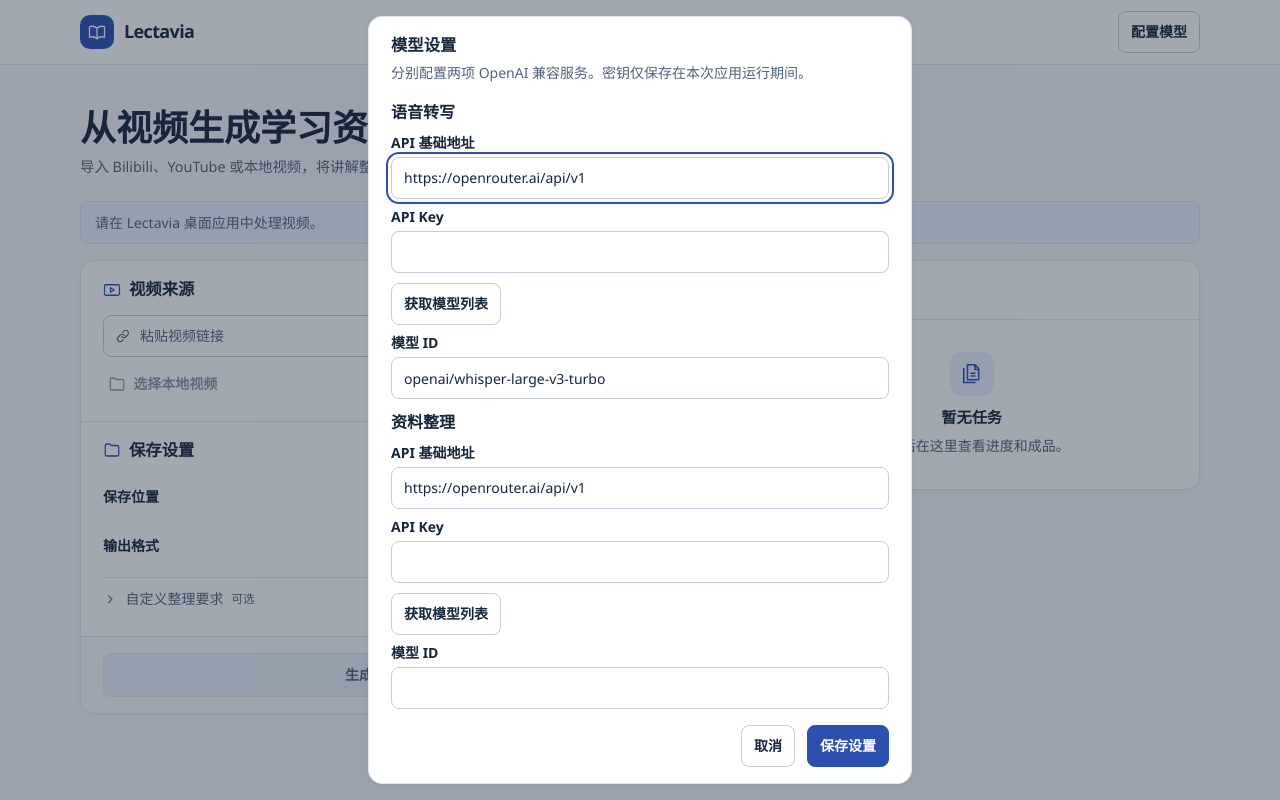
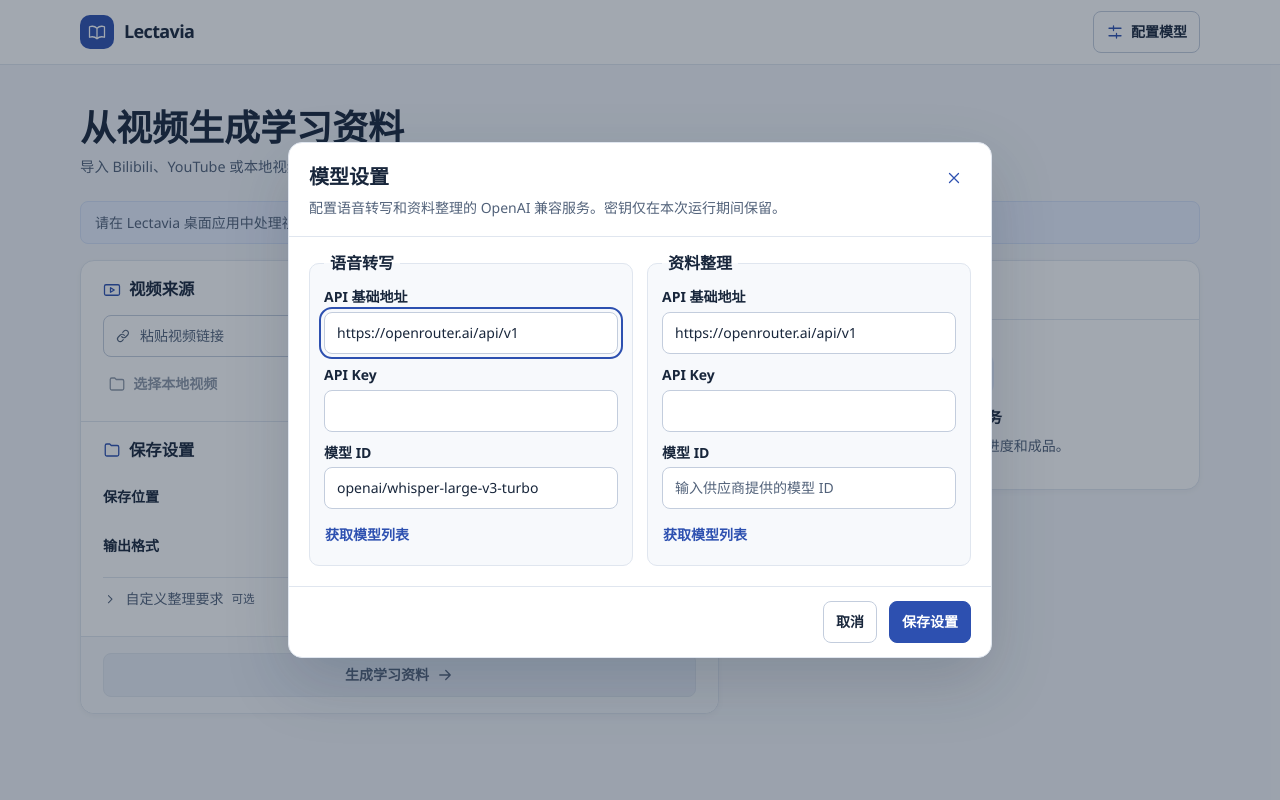
Before and after one commit to aynls/Lectavia, a React (Vite) app: page / in a window 1280 px wide. Both pictures are taken after a click on the button "配置模型". Built offline with nearby package versions, Linux system fonts and the light colour scheme.

Commit message:
feat(ui): simplify the model settings dialog

```diff
--- a/src/App.css
+++ b/src/App.css
@@ -123,8 +123,7 @@ h3 {
 }
 
 .composer-section,
-.composer-footer,
-.settings-dialog {
+.composer-footer {
   padding: 1rem clamp(1rem, 2.5vw, 1.375rem);
 }
 
@@ -430,7 +429,7 @@ legend {
   border-top: 1px solid var(--line);
 }
 
-:is(.advanced, .task-details) summary {
+:is(.advanced, .task-details, .settings-advanced) summary {
   display: flex;
   align-items: center;
   gap: 0.5rem;
@@ -444,21 +443,22 @@ legend {
   font-weight: 550;
 }
 
-:is(.advanced, .task-details) summary::-webkit-details-marker {
+:is(.advanced, .task-details, .settings-advanced)
+  summary::-webkit-details-marker {
   display: none;
 }
 
-:is(.advanced, .task-details) summary:hover {
+:is(.advanced, .task-details, .settings-advanced) summary:hover {
   color: var(--accent);
 }
 
-:is(.advanced, .task-details) summary .icon {
+:is(.advanced, .task-details, .settings-advanced) summary .icon {
   width: 0.9rem;
   height: 0.9rem;
   rotate: -90deg;
 }
 
-:is(.advanced, .task-details)[open] summary .icon {
+:is(.advanced, .task-details, .settings-advanced)[open] summary .icon {
   rotate: 0deg;
 }
 
@@ -673,27 +673,66 @@ legend {
 }
 
 .settings-dialog {
-  width: min(calc(100% - 2rem), 34rem);
+  width: min(calc(100% - 2rem), 44rem);
   max-height: calc(100% - 2rem);
+  padding: 0;
+  overflow: hidden;
   color: inherit;
+  box-shadow: 0 24px 64px rgb(24 38 59 / 18%);
 }
 
-.settings-dialog:modal {
+.settings-form {
+  display: grid;
+  grid-template-rows: auto minmax(0, 1fr) auto;
+  max-height: calc(100vh - 2rem - 2px);
+  max-height: calc(100dvh - 2rem - 2px);
+}
+
+.settings-dialog::backdrop {
+  background-color: #18263b66;
+}
+
+.settings-trigger .icon {
+  color: var(--accent);
+}
+
+.settings-header {
+  display: flex;
+  align-items: start;
+  justify-content: space-between;
+  gap: 0.75rem;
+  padding: 1.125rem 1.25rem;
+  border-bottom: 1px solid var(--line);
+}
+
+.settings-header h2 {
+  margin-bottom: 0.3rem;
+  font-size: 1.25rem;
+}
+
+.settings-header .icon-button {
+  margin: -0.25rem -0.25rem 0 0;
+}
+
+.settings-body {
+  display: grid;
+  grid-template-columns: repeat(2, minmax(0, 1fr));
+  align-items: start;
+  gap: 0.875rem;
+  padding: 0.875rem 1.25rem 1.25rem;
+  overflow-y: auto;
   overscroll-behavior: contain;
 }
 
-.settings-dialog::backdrop {
-  background: #18263b66;
+.settings-fields {
+  padding: 0.625rem 0.875rem;
+  border: 1px solid var(--line);
+  border-radius: 0.625rem;
+  background: var(--surface-subtle);
 }
 
-.settings-dialog > h2 {
-  margin-bottom: 0.25rem;
-}
-
-.settings-group {
-  display: grid;
-  gap: 0.65rem;
-  margin-top: 1rem;
+.settings-fields legend {
+  padding-inline: 0.375rem;
 }
 
 .settings-fields :is(label, input, select) {
@@ -702,16 +741,40 @@ legend {
 }
 
 .settings-fields label {
-  margin-top: 0.45rem;
-  margin-bottom: 0.2rem;
+  margin-top: 0.625rem;
+  margin-bottom: 0.25rem;
+}
+
+.settings-fields > label:first-of-type {
+  margin-top: 0;
 }
 
 .settings-catalog {
-  display: flex;
-  align-items: center;
-  flex-wrap: wrap;
-  gap: 0.5rem;
-  margin-top: 0.65rem;
+  margin-top: 0.375rem;
+}
+
+.settings-catalog button {
+  min-height: 2.25rem;
+  margin-inline-start: -0.5rem;
+  padding-inline: 0.5rem;
+}
+
+.settings-catalog p:not(:empty) {
+  margin: 0.125rem 0 0.375rem;
+}
+
+.settings-advanced {
+  margin-top: 0.375rem;
+  border-top: 1px solid var(--line);
+}
+
+.settings-advanced .advanced-content {
+  display: block;
+  padding: 0;
+}
+
+.settings-advanced label:first-child {
+  margin-top: 0;
 }
 
 .settings-hint {
@@ -720,17 +783,27 @@ legend {
 
 .settings-actions {
   justify-content: flex-end;
-  margin-top: 1rem;
+}
+
+.settings-footer {
+  display: grid;
+  gap: 0.625rem;
+  padding: 0.875rem 1.25rem;
+  border-top: 1px solid var(--line);
+}
+
+.settings-footer .error {
+  margin: 0;
 }
 
 @media (prefers-reduced-motion: no-preference) {
   .enter,
   .task-details[open] .task-parts,
-  .advanced[open] .advanced-content {
+  :is(.advanced, .settings-advanced)[open] .advanced-content {
     animation: enter 180ms var(--ease-out);
   }
 
-  :is(.advanced, .task-details) summary .icon {
+  :is(.advanced, .task-details, .settings-advanced) summary .icon {
     transition: rotate 160ms var(--ease-out);
   }
 
@@ -740,6 +813,45 @@ legend {
       translate: 0 4px;
     }
   }
+  .settings-dialog {
+    opacity: 0;
+    translate: 0 5px;
+    transition:
+      opacity 150ms ease,
+      translate 170ms var(--ease-out),
+      display 170ms,
+      overlay 170ms;
+    transition-behavior: allow-discrete;
+  }
+
+  .settings-dialog[open] {
+    opacity: 1;
+    translate: 0;
+  }
+
+  .settings-dialog::backdrop {
+    background-color: transparent;
+    transition:
+      background-color 150ms ease,
+      display 170ms,
+      overlay 170ms;
+    transition-behavior: allow-discrete;
+  }
+
+  .settings-dialog[open]::backdrop {
+    background-color: #18263b66;
+  }
+
+  @starting-style {
+    .settings-dialog[open] {
+      opacity: 0;
+      translate: 0 5px;
+    }
+
+    .settings-dialog[open]::backdrop {
+      background-color: transparent;
+    }
+  }
 }
 
 @media (max-width: 43rem) {
@@ -747,3 +859,9 @@ legend {
     grid-template-columns: 1fr;
   }
 }
+
+@media (max-width: 37rem) {
+  .settings-body {
+    grid-template-columns: 1fr;
+  }
+}
--- a/src/Icon.tsx
+++ b/src/Icon.tsx
@@ -9,6 +9,7 @@ const paths = {
   arrow: "M5 12h14m-6-6 6 6-6 6",
   close: "m6 6 12 12M6 18 18 6",
   documents: "M8 3h8l4 4v12H8z M16 3v5h4 M12 12h4m-4 3h4 M4 7v15h12",
+  settings: "M4 7h16M4 17h16 M10 4v6m4 4v6",
 };
 
 export function Icon({ name }: { name: keyof typeof paths }) {
--- a/src/ModelSettings.tsx
+++ b/src/ModelSettings.tsx
@@ -1,4 +1,5 @@
 import { useId, useRef, useState, type SubmitEvent } from "react";
+import { Icon } from "./Icon";
 import {
   OPENROUTER_ASR_MODEL,
   OPENROUTER_BASE_URL,
@@ -30,6 +31,11 @@ interface CatalogLookup {
   error?: string;
 }
 
+const purposeLabels: Record<ModelPurpose, string> = {
+  asr: "语音转写",
+  llm: "资料整理",
+};
+
 function ReasoningField({
   model,
   effort,
@@ -49,7 +55,15 @@ function ReasoningField({
     : "供应商默认";
 
   return (
-    <>
+    <details className="settings-advanced">
+      <summary>
+        <Icon name="down" />
+        思考强度
+        <small className="advanced-selection" title={effort}>
+          {effort || "供应商默认"}
+        </small>
+      </summary>
+      <div className="advanced-content">
         {efforts.length > 0 && (
           <>
             <label htmlFor={id}>思考强度</label>
@@ -94,7 +108,8 @@ function ReasoningField({
             )}
           </>
         )}
-    </>
+      </div>
+    </details>
   );
 }
 
@@ -162,7 +177,7 @@ function ProviderFields({
 
   return (
     <fieldset className="settings-fields">
-      <legend>{purpose === "asr" ? "语音转写" : "资料整理"}</legend>
+      <legend>{purposeLabels[purpose]}</legend>
       <label htmlFor={id + "-url"}>API 基础地址</label>
       <input
         id={id + "-url"}
@@ -183,18 +198,6 @@ function ProviderFields({
         required
         onChange={(event) => editEndpoint({ apiKey: event.target.value })}
       />
-      <div className="settings-catalog">
-        <button type="button" disabled={loading} onClick={fetchModels}>
-          {loading ? "正在获取…" : "获取模型列表"}
-        </button>
-        <p className={catalog?.error ? "error" : "muted"} role="status">
-          {catalog?.error ??
-            (catalog?.models &&
-              (models.length
-                ? `找到 ${models.length} 个模型`
-                : "供应商未返回模型，可以手动填写。"))}
-        </p>
-      </div>
       {models.length > 0 && (
         <>
           <label htmlFor={id + "-catalog"}>从列表选择模型</label>
@@ -225,11 +228,29 @@ function ProviderFields({
             name={id + "-model"}
             value={connection.model}
             required
+            placeholder="输入供应商提供的模型 ID"
             spellCheck={false}
             onChange={(event) => editModel(event.target.value)}
           />
         </>
       )}
+      <div className="settings-catalog">
+        <button
+          type="button"
+          className="quiet"
+          disabled={loading}
+          onClick={fetchModels}
+        >
+          {loading ? "正在获取…" : "获取模型列表"}
+        </button>
+        <p className={catalog?.error ? "error" : "muted"} role="status">
+          {catalog?.error ??
+            (catalog?.models &&
+              (models.length
+                ? `找到 ${models.length} 个模型`
+                : "供应商未返回模型，可以手动填写。"))}
+        </p>
+      </div>
       {purpose === "llm" && connection.model.trim() && (
         <ReasoningField
           key={connection.model.trim()}
@@ -268,33 +289,55 @@ export function ModelSettings({
   function saveSettings(event: SubmitEvent<HTMLFormElement>) {
     event.preventDefault();
 
+    for (const purpose of ["asr", "llm"] as const) {
       try {
-      const { asr, llm } = draft;
-      validateModelConnection(asr);
-      validateModelConnection(llm);
+        validateModelConnection(draft[purpose]);
+      } catch (error) {
+        const message = error instanceof Error ? error.message : String(error);
+        setError(`${purposeLabels[purpose]}：${message}`);
+        return;
+      }
+    }
+
     onSave(draft);
     modal.current?.close();
-    } catch (error) {
-      setError(String(error instanceof Error ? error.message : error));
-    }
   }
 
   return (
     <>
       <button type="button" className="settings-trigger" onClick={openSettings}>
+        <Icon name="settings" />
         {configured ? "模型设置" : "配置模型"}
       </button>
       <dialog
         ref={modal}
         className="settings-dialog"
         aria-labelledby="settings-title"
+        aria-describedby="settings-description"
       >
+        <form
+          className="settings-form"
+          onSubmit={saveSettings}
+          onChange={() => setError("")}
+        >
+          <header className="settings-header">
+            <div>
               <h2 id="settings-title">模型设置</h2>
-        <p className="muted">
-          分别配置两项 OpenAI 兼容服务。密钥仅保存在本次应用运行期间。
+              <p id="settings-description" className="muted">
+                配置语音转写和资料整理的 OpenAI
+                兼容服务。密钥仅在本次运行期间保留。
               </p>
-        <form aria-labelledby="settings-title" onSubmit={saveSettings}>
-          <div className="settings-group" ref={firstField}>
+            </div>
+            <button
+              type="button"
+              className="quiet icon-button"
+              aria-label="关闭模型设置"
+              onClick={() => modal.current?.close()}
+            >
+              <Icon name="close" />
+            </button>
+          </header>
+          <div className="settings-body" ref={firstField}>
             <ProviderFields
               connection={draft.asr}
               setConnection={(asr) =>
@@ -310,6 +353,7 @@ export function ModelSettings({
               purpose="llm"
             />
           </div>
+          <div className="settings-footer">
             {error && (
               <p className="error" role="alert">
                 {error}
@@ -323,6 +367,7 @@ export function ModelSettings({
                 保存设置
               </button>
             </div>
+          </div>
         </form>
       </dialog>
     </>
```
Lines whose indentation alone changed are shown as unchanged.
